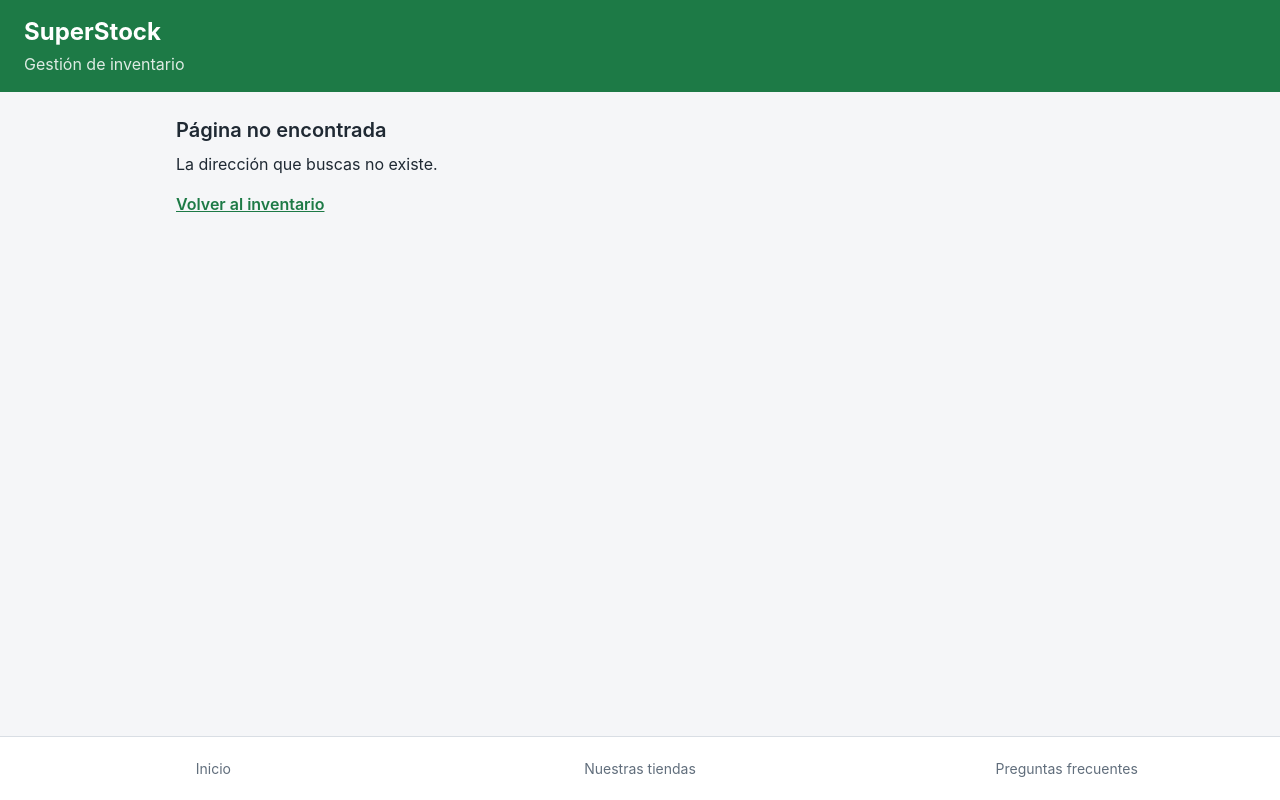
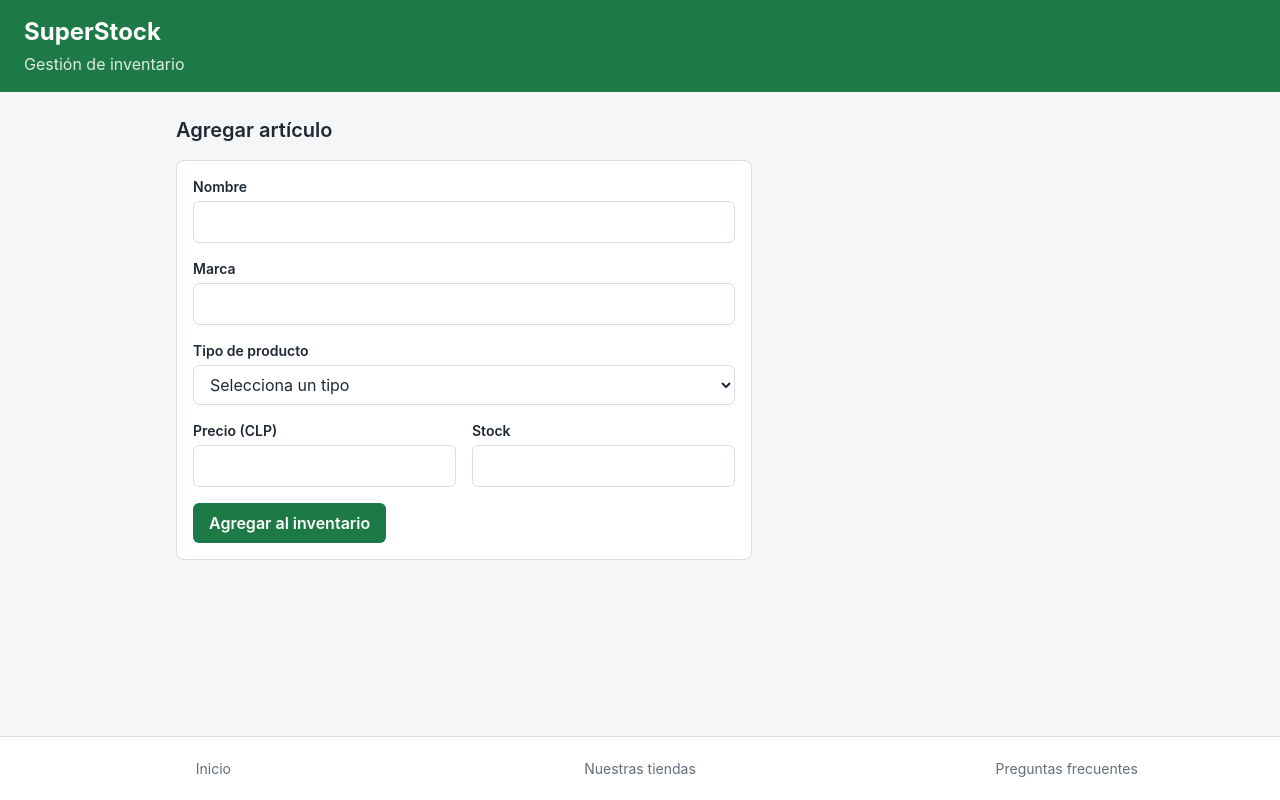
Before and after one commit to dcruz-00/supermercado-diego-cruz-PFY2202, a React (Vite) app: page /inventario/agregar in a window 1280 px wide. Built offline with nearby package versions, Linux system fonts and the light colour scheme.

Commit message:
agregar formulario para ingresar artículos al inventario

```diff
--- a/src/App.jsx
+++ b/src/App.jsx
@@ -2,6 +2,7 @@ import { Routes, Route } from 'react-router-dom'
 import MenuInferior from './components/MenuInferior.jsx'
 import Inicio from './pages/Inicio.jsx'
 import ListadoInventario from './pages/ListadoInventario.jsx'
+import AgregarArticulo from './pages/AgregarArticulo.jsx'
 import NuestrasTiendas from './pages/NuestrasTiendas.jsx'
 import PreguntasFrecuentes from './pages/PreguntasFrecuentes.jsx'
 import NoEncontrado from './pages/NoEncontrado.jsx'
@@ -19,6 +20,7 @@ function App() {
         <Routes>
           <Route path="/" element={<Inicio />} />
           <Route path="/inventario" element={<ListadoInventario />} />
+          <Route path="/inventario/agregar" element={<AgregarArticulo />} />
           <Route path="/tiendas" element={<NuestrasTiendas />} />
           <Route path="/preguntas-frecuentes" element={<PreguntasFrecuentes />} />
           <Route path="*" element={<NoEncontrado />} />
--- /dev/null
+++ b/src/pages/AgregarArticulo.jsx
@@ -0,0 +1,113 @@
+import { useState } from 'react'
+import { Link } from 'react-router-dom'
+import { TIPOS } from '../data/productos.js'
+import { useInventario } from '../context/useInventario.js'
+
+const FORMULARIO_VACIO = { nombre: '', marca: '', tipo: '', precio: '', stock: '' }
+
+// Devuelve un objeto con un mensaje por cada campo inválido; vacío si todo está bien.
+function validar(formulario) {
+  const errores = {}
+  if (formulario.nombre.trim() === '') errores.nombre = 'Ingresa el nombre.'
+  if (formulario.marca.trim() === '') errores.marca = 'Ingresa la marca.'
+  if (!TIPOS.includes(formulario.tipo)) errores.tipo = 'Selecciona un tipo.'
+  if (formulario.precio === '' || !Number.isInteger(Number(formulario.precio)) || Number(formulario.precio) < 0) {
+    errores.precio = 'El precio debe ser un número entero mayor o igual a 0.'
+  }
+  if (formulario.stock === '' || !Number.isInteger(Number(formulario.stock)) || Number(formulario.stock) < 0) {
+    errores.stock = 'El stock debe ser un número entero mayor o igual a 0.'
+  }
+  return errores
+}
+
+const CLASES_CAMPO = 'w-full rounded-md border border-borde bg-superficie px-3 py-2 focus:outline-2 focus:outline-primario'
+
+function AgregarArticulo() {
+  const { agregarProducto } = useInventario()
+  const [formulario, setFormulario] = useState(FORMULARIO_VACIO)
+  const [errores, setErrores] = useState({})
+  const [agregado, setAgregado] = useState(null)
+
+  // Un solo manejador para todos los campos: usa el atributo `name` del input
+  // para saber qué propiedad del objeto actualizar.
+  function handleChange(e) {
+    const { name, value } = e.target
+    setFormulario({ ...formulario, [name]: value })
+  }
+
+  function handleSubmit(e) {
+    e.preventDefault()
+    const nuevosErrores = validar(formulario)
+    setErrores(nuevosErrores)
+    if (Object.keys(nuevosErrores).length > 0) return
+
+    const articulo = {
+      nombre: formulario.nombre.trim(),
+      marca: formulario.marca.trim(),
+      tipo: formulario.tipo,
+      precio: Number(formulario.precio),
+      stock: Number(formulario.stock),
+    }
+    agregarProducto(articulo)
+    setAgregado(articulo.nombre)
+    setFormulario(FORMULARIO_VACIO)
+  }
+
+  return (
+    <section className="max-w-xl">
+      <h2 className="mb-4 text-xl font-semibold">Agregar artículo</h2>
+
+      {agregado && (
+        <p className="mb-4 rounded-md border border-primario bg-superficie px-4 py-3" role="status">
+          Se agregó <strong>{agregado}</strong> al inventario.{' '}
+          <Link to="/inventario" className="font-semibold text-primario underline">Ver listado</Link>
+        </p>
+      )}
+
+      <form onSubmit={handleSubmit} noValidate className="space-y-4 rounded-lg border border-borde bg-superficie p-4">
+        <div>
+          <label htmlFor="nombre" className="mb-1 block text-sm font-semibold">Nombre</label>
+          <input id="nombre" name="nombre" value={formulario.nombre} onChange={handleChange} className={CLASES_CAMPO} />
+          {errores.nombre && <p className="mt-1 text-sm text-agotado">{errores.nombre}</p>}
+        </div>
+
+        <div>
+          <label htmlFor="marca" className="mb-1 block text-sm font-semibold">Marca</label>
+          <input id="marca" name="marca" value={formulario.marca} onChange={handleChange} className={CLASES_CAMPO} />
+          {errores.marca && <p className="mt-1 text-sm text-agotado">{errores.marca}</p>}
+        </div>
+
+        <div>
+          <label htmlFor="tipo" className="mb-1 block text-sm font-semibold">Tipo de producto</label>
+          <select id="tipo" name="tipo" value={formulario.tipo} onChange={handleChange} className={CLASES_CAMPO}>
+            <option value="">Selecciona un tipo</option>
+            {TIPOS.map((tipo) => (
+              <option key={tipo} value={tipo}>{tipo}</option>
+            ))}
+          </select>
+          {errores.tipo && <p className="mt-1 text-sm text-agotado">{errores.tipo}</p>}
+        </div>
+
+        <div className="grid gap-4 sm:grid-cols-2">
+          <div>
+            <label htmlFor="precio" className="mb-1 block text-sm font-semibold">Precio (CLP)</label>
+            <input id="precio" name="precio" type="number" min="0" step="1" value={formulario.precio} onChange={handleChange} className={CLASES_CAMPO} />
+            {errores.precio && <p className="mt-1 text-sm text-agotado">{errores.precio}</p>}
+          </div>
+
+          <div>
+            <label htmlFor="stock" className="mb-1 block text-sm font-semibold">Stock</label>
+            <input id="stock" name="stock" type="number" min="0" step="1" value={formulario.stock} onChange={handleChange} className={CLASES_CAMPO} />
+            {errores.stock && <p className="mt-1 text-sm text-agotado">{errores.stock}</p>}
+          </div>
+        </div>
+
+        <button type="submit" className="rounded-md bg-primario px-4 py-2 font-semibold text-white hover:opacity-90">
+          Agregar al inventario
+        </button>
+      </form>
+    </section>
+  )
+}
+
+export default AgregarArticulo
```
